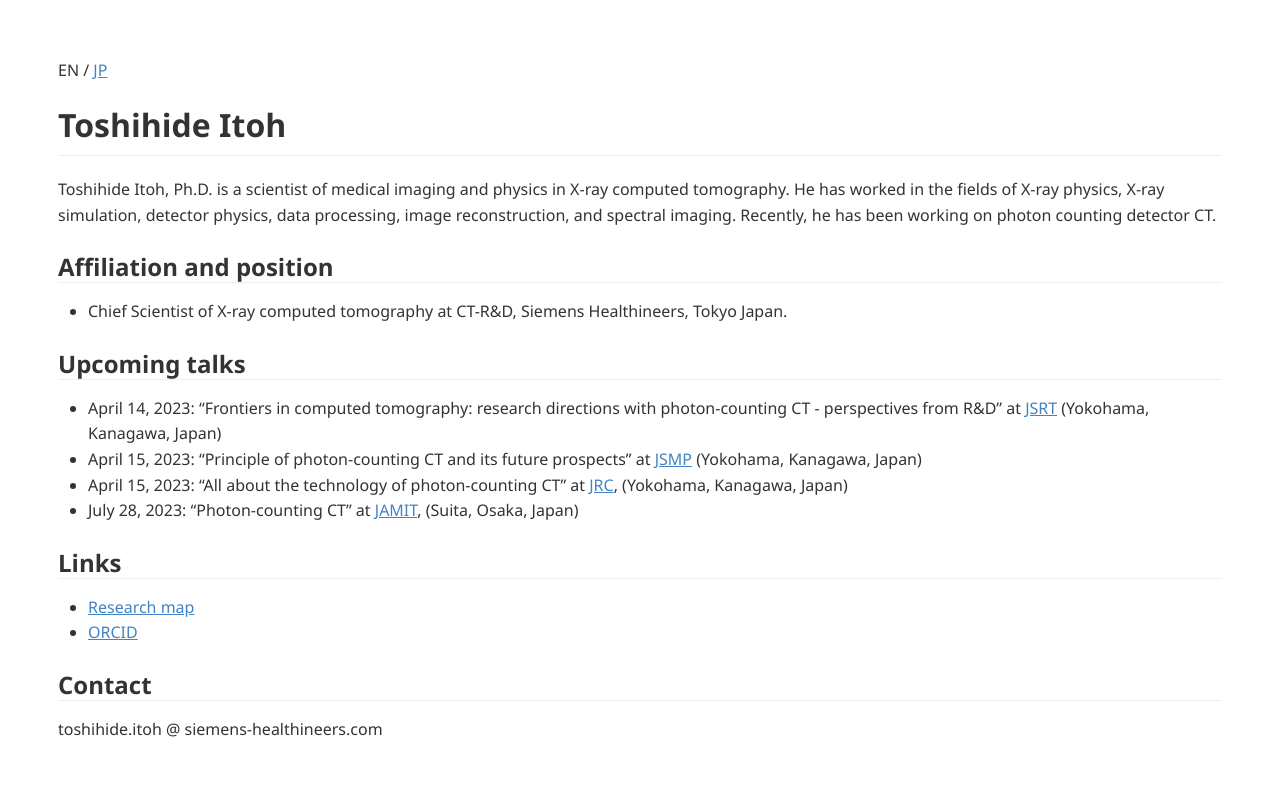
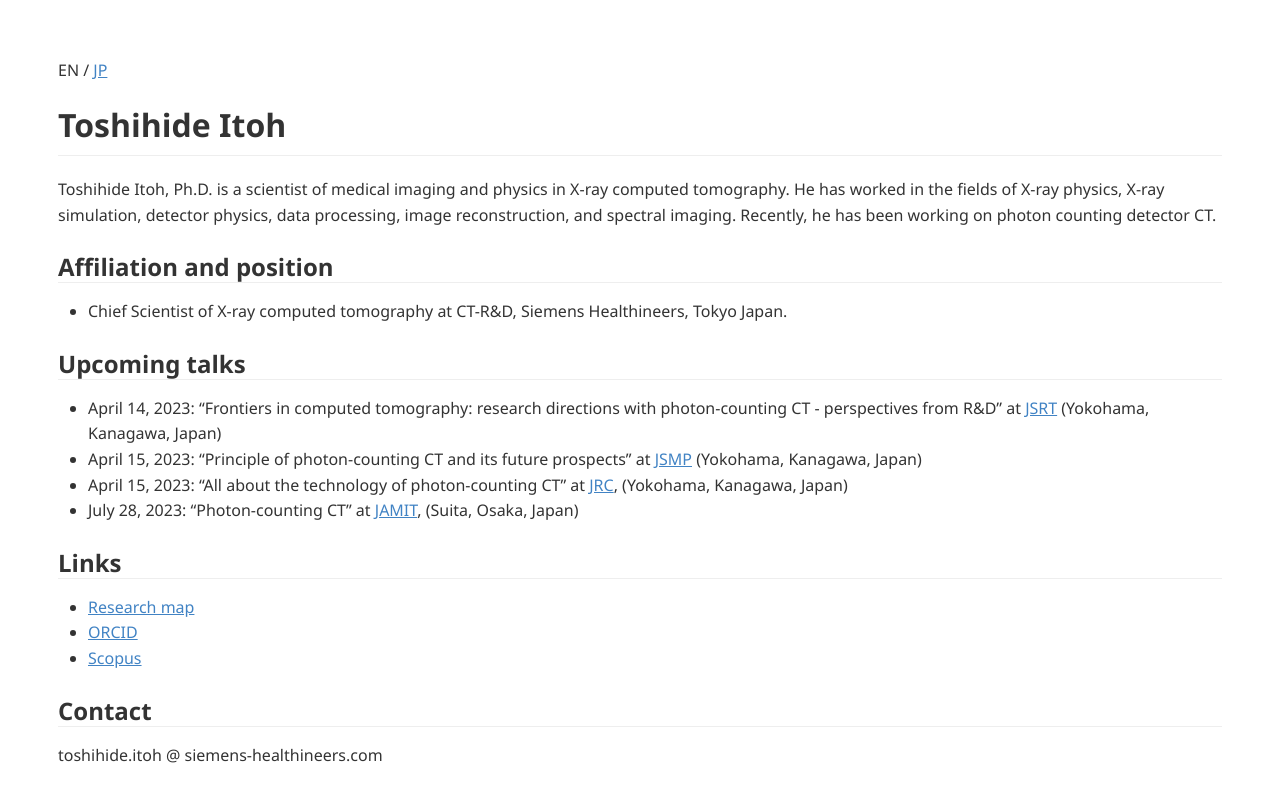
Before and after one commit to tnitoh/tnitoh.github.io, a Jekyll site: the page built from index.md, in a window 1280 px wide. Shown: the top 802 px of the page. Built offline with Jekyll 4.4.1, drawn with Linux system fonts in a browser that asks for light colours; Markdown is read by kramdown in place of the engine named in the settings.

Commit message:
'updated'

```diff
--- a/index.md
+++ b/index.md
@@ -22,6 +22,7 @@
 ## Links
 - [Research map](https://researchmap.jp/tnitoh?lang=en){:target="_blank"}
 - [ORCID](https://orcid.org/0000-0002-0283-1225){:target="_blank"}
+- [Scopus](https://www.scopus.com/authid/detail.uri?authorId=36983520100){:target="_blank"}
 
 ## Contact
 toshihide.itoh @ siemens-healthineers.com
```
Also changed, not shown: index_jp.md (+1 -0 lines).
